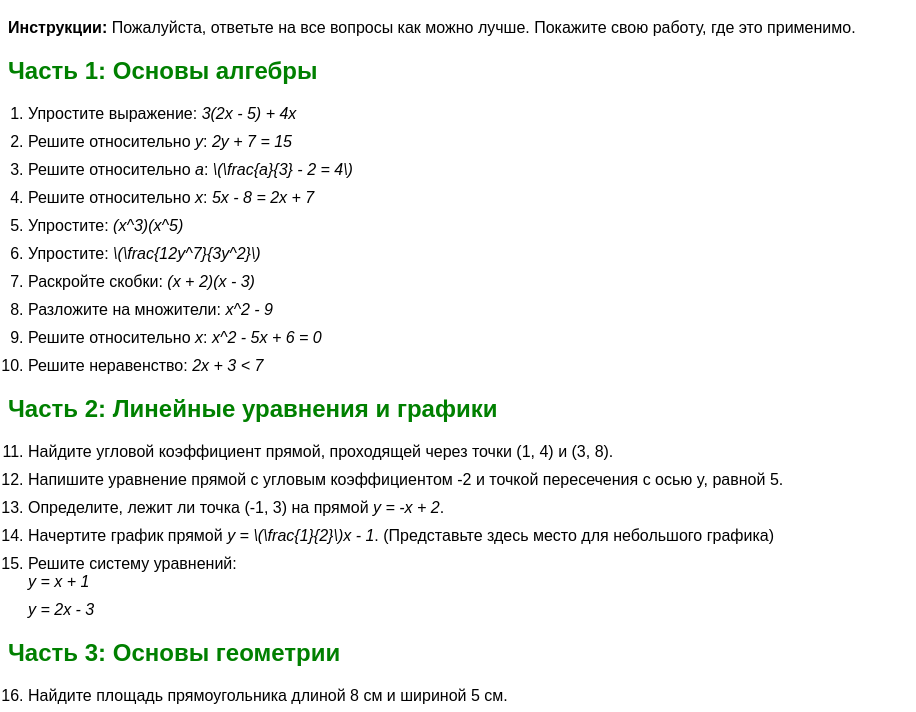
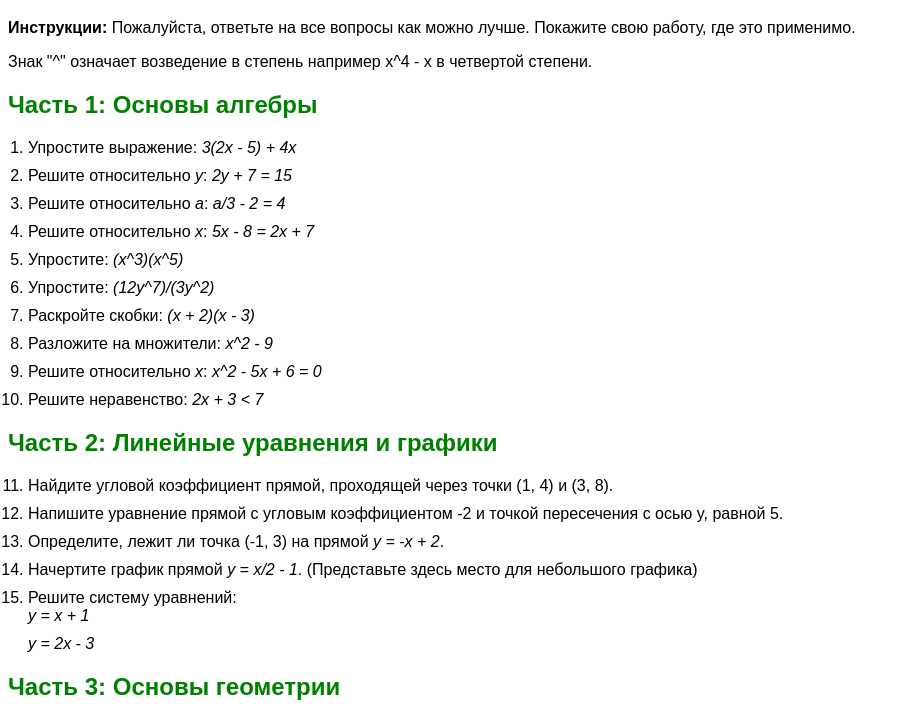
Before and after one commit to baursafi/baursafi.github.io, a plain HTML site: page math_test.html in a window 1280 px wide. Shown: the part 61-773 px from the top of the page, without its empty margins (0-916 px from the left). Drawn offline with Linux system fonts and the light colour scheme.

Commit message:
Update math_test.html
updated unreadables to a more readable format

```diff
--- a/math_test.html
+++ b/math_test.html
@@ -36,15 +36,16 @@
 
     <h1>Математический Тест для 9-го Класса</h1>
     <p><strong>Инструкции:</strong> Пожалуйста, ответьте на все вопросы как можно лучше. Покажите свою работу, где это применимо.</p>
+    <p>Знак "^" означает возведение в степень например x^4 - x в четвертой степени.</p>
 
     <h2 class="part-title">Часть 1: Основы алгебры</h2>
     <ol>
         <li>Упростите выражение: <span class="equation">3(2x - 5) + 4x</span></li>
         <li>Решите относительно <span class="equation">y</span>: <span class="equation">2y + 7 = 15</span></li>
-        <li>Решите относительно <span class="equation">a</span>: <span class="equation">\(\frac{a}{3} - 2 = 4\) </span></li>
+        <li>Решите относительно <span class="equation">a</span>: <span class="equation">a/3 - 2 = 4</span></li>
         <li>Решите относительно <span class="equation">x</span>: <span class="equation">5x - 8 = 2x + 7</span></li>
         <li>Упростите: <span class="equation">(x^3)(x^5)</span></li>
-        <li>Упростите: <span class="equation">\(\frac{12y^7}{3y^2}\) </span></li>
+        <li>Упростите: <span class="equation">(12y^7)/(3y^2)</span></li>
         <li>Раскройте скобки: <span class="equation">(x + 2)(x - 3)</span></li>
         <li>Разложите на множители: <span class="equation">x^2 - 9</span></li>
         <li>Решите относительно <span class="equation">x</span>: <span class="equation">x^2 - 5x + 6 = 0</span></li>
@@ -56,7 +57,7 @@
         <li>Найдите угловой коэффициент прямой, проходящей через точки (1, 4) и (3, 8).</li>
         <li>Напишите уравнение прямой с угловым коэффициентом -2 и точкой пересечения с осью y, равной 5.</li>
         <li>Определите, лежит ли точка (-1, 3) на прямой <span class="equation">y = -x + 2</span>.</li>
-        <li>Начертите график прямой <span class="equation">y = \(\frac{1}{2}\)x - 1</span>. (Представьте здесь место для небольшого графика)</li>
+        <li>Начертите график прямой <span class="equation">y = x/2 - 1</span>. (Представьте здесь место для небольшого графика)</li>
         <li>Решите систему уравнений:
             <ul>
                 <li><span class="equation">y = x + 1</span></li>
```
